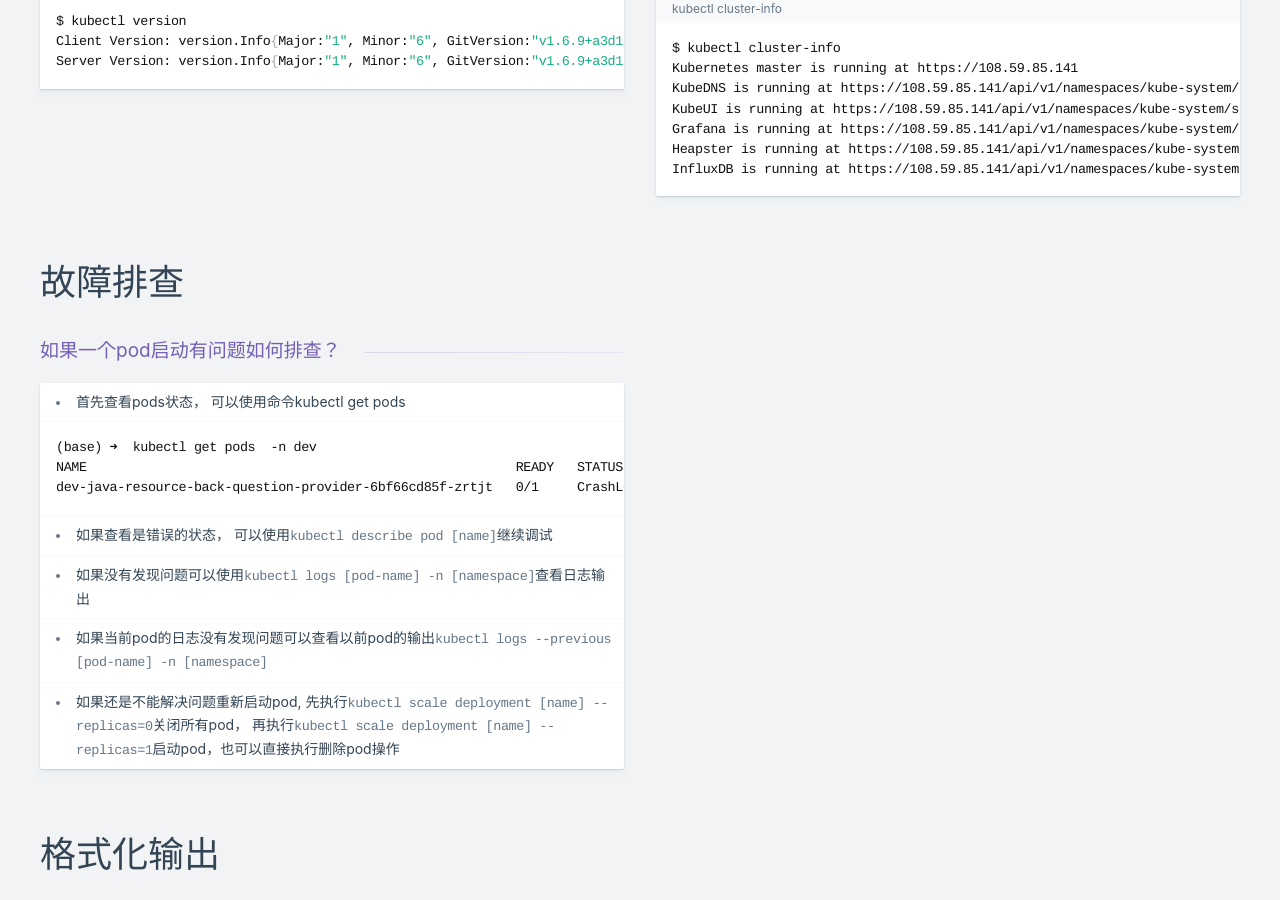
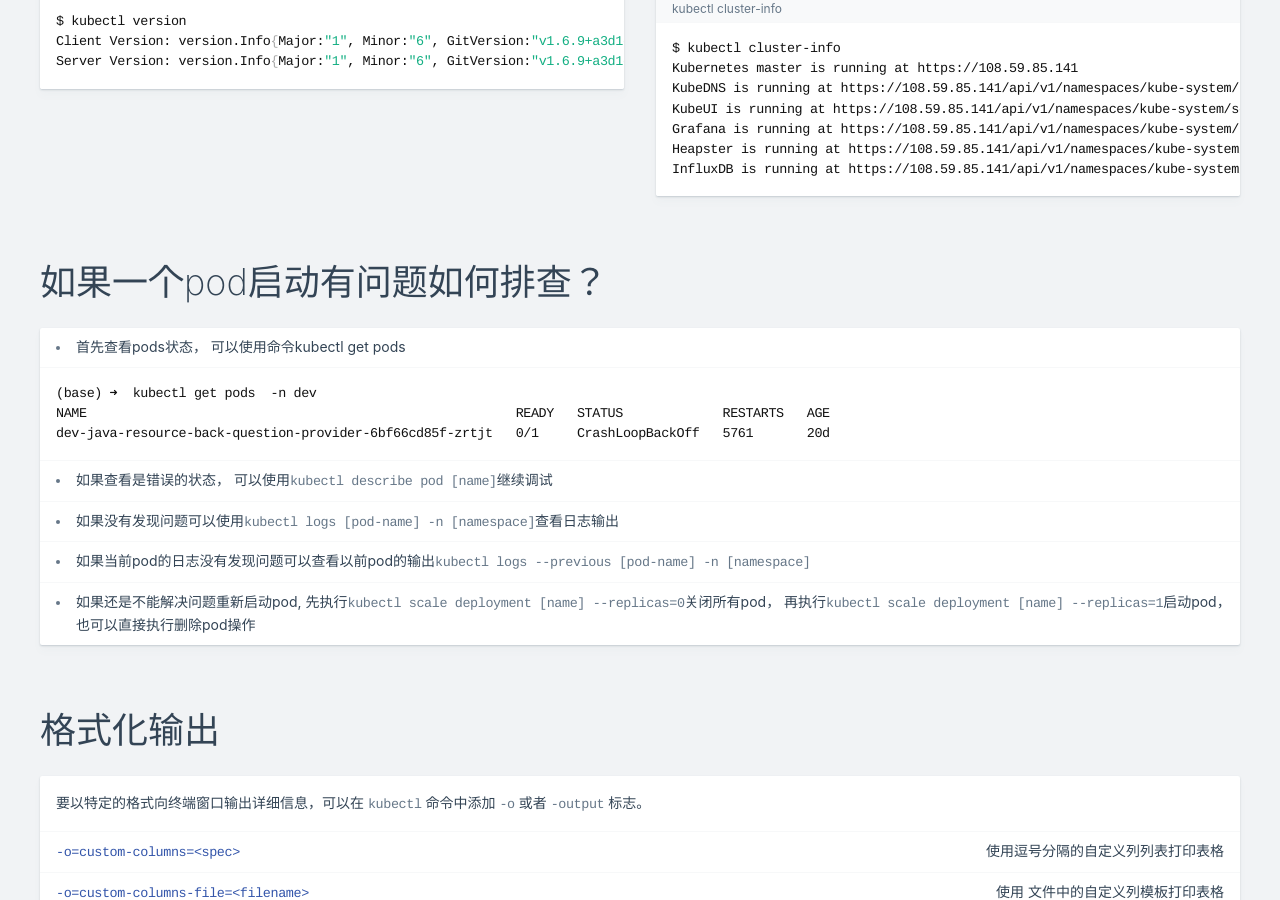
Before and after one commit to gongxiude/cheatsheets, a Jekyll site: the page built from kubernetes-kubectl.md, in a window 1280 px wide and 900 px high, scrolled down 2516 px. Built offline with Jekyll 4.4.1, drawn with Linux system fonts in a browser that asks for light colours; nearby versions of some CDN libraries; comment, search, counter and statistics services are not loaded.

Commit message:
调整样式

````diff
--- a/kubernetes-kubectl.md
+++ b/kubernetes-kubectl.md
@@ -219,10 +219,8 @@ Heapster is running at https://108.59.85.141/api/v1/namespaces/kube-system/servi
 InfluxDB is running at https://108.59.85.141/api/v1/namespaces/kube-system/services/monitoring-influxdb/proxy
 ```
 
-## 故障排查
-
-### 如果一个pod启动有问题如何排查？
-
+## 如果一个pod启动有问题如何排查？
+{: .-one-column}
 
 * 首先查看pods状态， 可以使用命令kubectl get pods
 
@@ -258,7 +256,6 @@ dev-java-resource-back-question-provider-6bf66cd85f-zrtjt   0/1     CrashLoopBac
 
 
 ## 资源类型
-
 {: .-one-column}
 
 下表列出的是 kubernetes 中所有支持的类型和缩写的别名。
````
